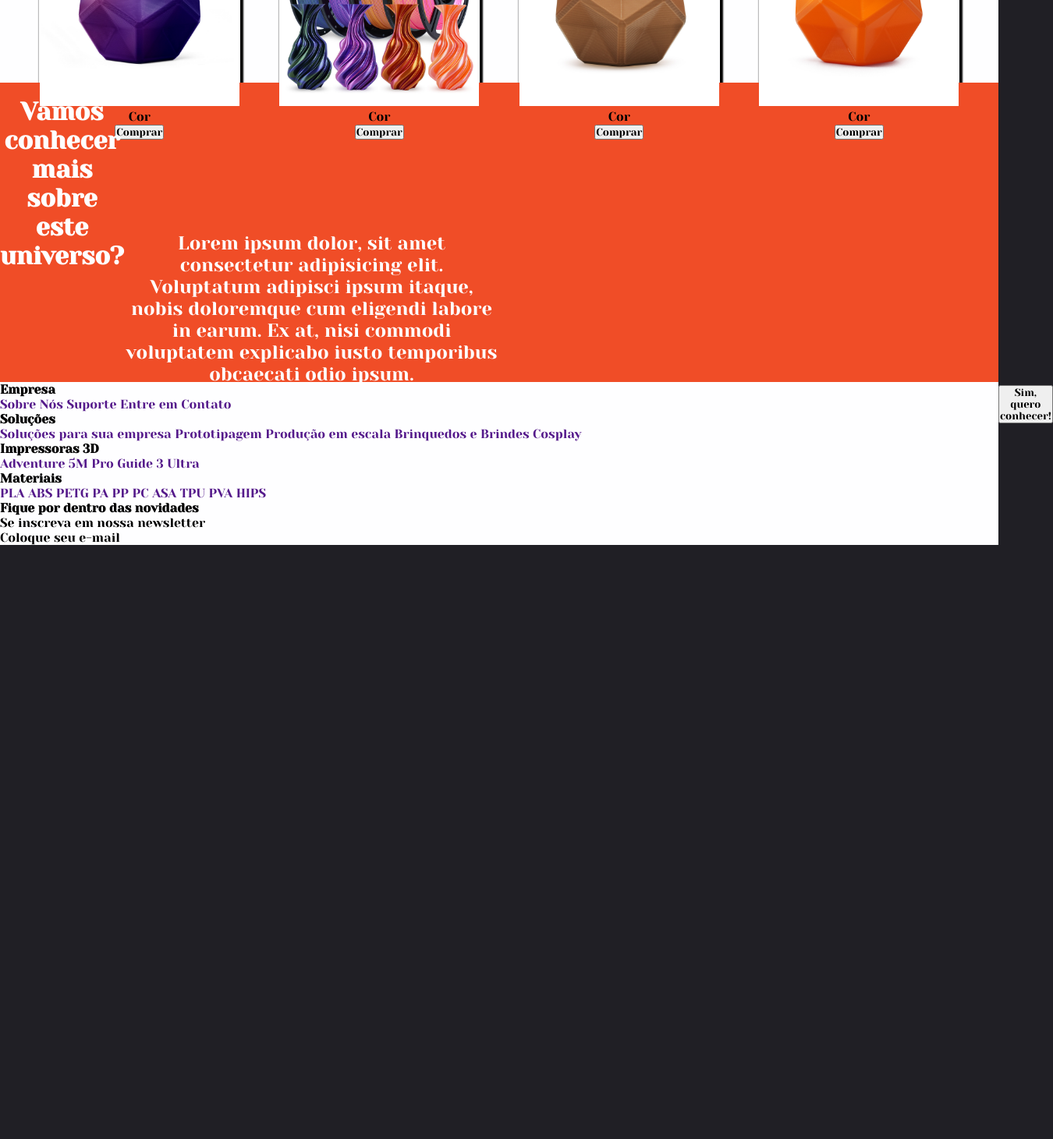
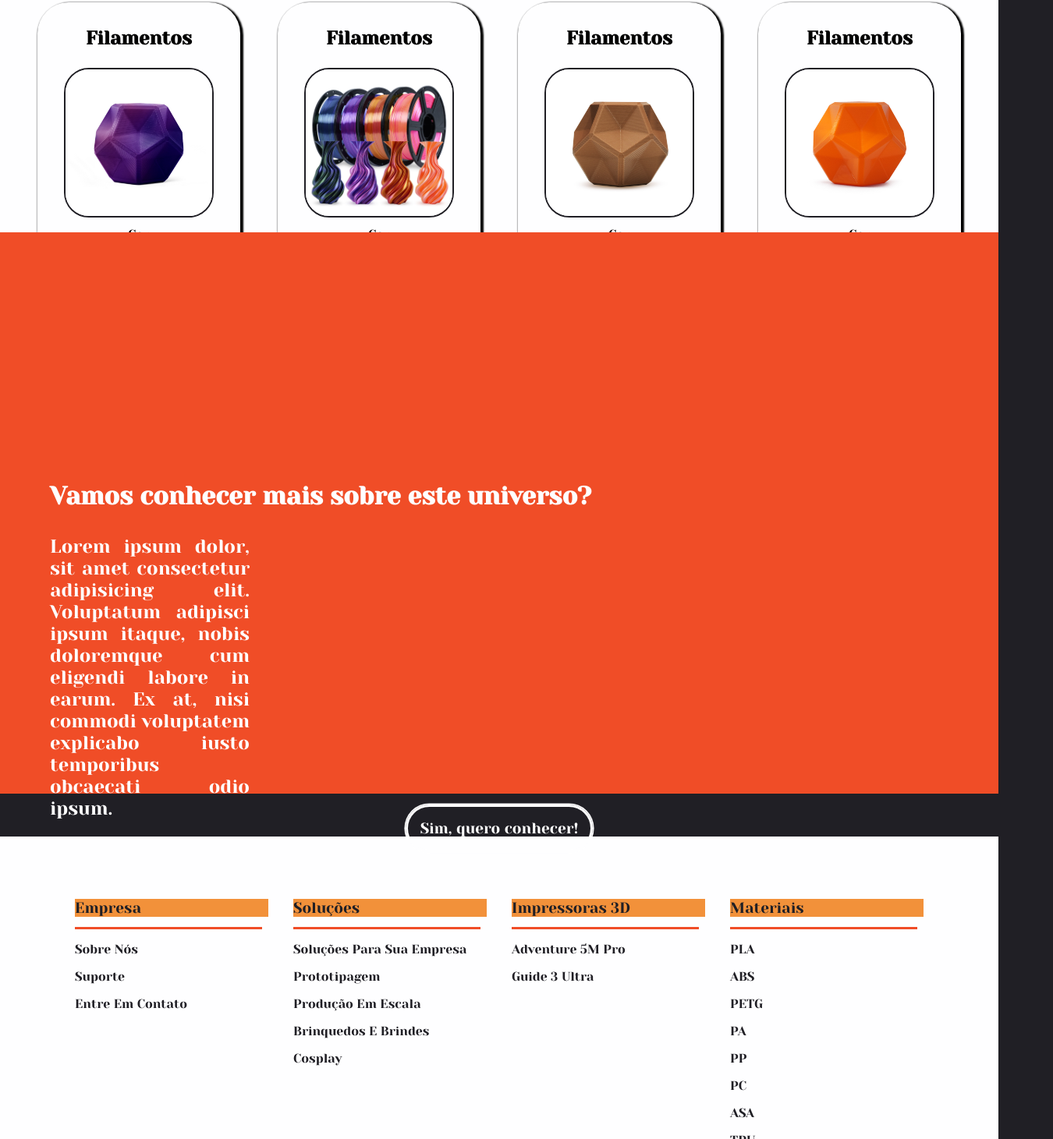
Before and after one commit to satoanthony/online-shop, a plain HTML site: page homepage.html in a window 1280 px wide. Shown: the part 2108-3569 px from the top of the page at 78% size, 1350 px wide, since content can reach past the window. Before the commit the page ends 2807 px from the top, so only its background shows below. Drawn offline with Linux system fonts and the light colour scheme.

Commit message:
HTML CSS
HTML
Corrected button tags to anchor tags
Corrected footer table tags to list tags

CSS
Corrected tags for buttons to anchors in all sections

added further stylization to:
product conteiner section
text banner section

added stylization for footer section

```diff
--- a/homepage.html
+++ b/homepage.html
@@ -55,29 +55,25 @@
     <!----------------Mini-Hero Banners---------------->
     <section class="mini-hero" id="mini-hero">
       <div class="mini-banner">
-        <button>Adventure 5M Pro</button>
+        <a href="#">Adventure 5M Pro</a>
         <img src="/assets/home/6.jpg" alt="" class="img-card" />
       </div>
       <div class="mini-banner">
-        <button>Guider 3 Ultra</button>
+        <a href="#">Guider 3 Ultra</a>
         <img src="/assets/home/0.png" alt="" class="img-card" />
       </div>
     </section>
     <!----------------Loja de Acessórios---------------->
     <section class="product-conteiner" id="product-conteiner">
-      <h2>Materiais para Impressão 3D</h2>
+      <div class="title-section"><h2>Materiais para Impressão 3D</h2></div>
       <table>
-        <th>1</th>
-        <th>2</th>
-        <th>3</th>
-        <th>4</th>
         <tr>
           <td>
             <div class="acessorios">
               <h2>Filamentos</h2>
               <img src="/assets/home/f1.jpg" alt="" />
               <p>Cor</p>
-              <button>Comprar</button>
+              <a href="#">Comprar</a>
             </div>
           </td>
           <td>
@@ -85,7 +81,7 @@
               <h2>Filamentos</h2>
               <img src="/assets/home/f2.jpg" alt="" />
               <p>Cor</p>
-              <button>Comprar</button>
+              <a href="#">Comprar</a>
             </div>
           </td>
           <td>
@@ -93,7 +89,7 @@
               <h2>Filamentos</h2>
               <img src="/assets/home/f3.jpg" alt="" />
               <p>Cor</p>
-              <button>Comprar</button>
+              <a href="#">Comprar</a>
             </div>
           </td>
           <td>
@@ -101,7 +97,7 @@
               <h2>Filamentos</h2>
               <img src="/assets/home/f4.jpg" alt="" />
               <p>Cor</p>
-              <button>Comprar</button>
+              <a href="#">Comprar</a>
             </div>
           </td>
         </tr>
@@ -111,7 +107,7 @@
               <h2>Filamentos</h2>
               <img src="/assets/home/f5.jpg" alt="" />
               <p>Cor</p>
-              <button>Comprar</button>
+              <a href="#">Comprar</a>
             </div>
           </td>
           <td>
@@ -119,7 +115,7 @@
               <h2>Filamentos</h2>
               <img src="/assets/home/f6.jpg" alt="" />
               <p>Cor</p>
-              <button>Comprar</button>
+              <a href="#">Comprar</a>
             </div>
           </td>
           <td>
@@ -127,7 +123,7 @@
               <h2>Filamentos</h2>
               <img src="/assets/home/f7.jpg" alt="" />
               <p>Cor</p>
-              <button>Comprar</button>
+              <a href="#">Comprar</a>
             </div>
           </td>
           <td>
@@ -135,7 +131,7 @@
               <h2>Filamentos</h2>
               <img src="/assets/home/f8.jpg" alt="" />
               <p>Cor</p>
-              <button>Comprar</button>
+              <a href="#">Comprar</a>
             </div>
           </td>
         </tr>
@@ -152,37 +148,62 @@
           odio ipsum.
         </p>
       </div>
-      <button>Sim, quero conhecer!</button>
+      <a href="#">Sim, quero conhecer!</a>
     </section>
     <!----------------Footer---------------->
     <footer>
-      <h4>Empresa</h4>
-      <a href="">Sobre Nós</a>
-      <a href="">Suporte</a>
-      <a href="">Entre em Contato</a>
-      <h4>Soluções</h4>
-      <a href="">Soluções para sua empresa</a>
-      <a href="">Prototipagem</a>
-      <a href="">Produção em escala</a>
-      <a href="">Brinquedos e Brindes</a>
-      <a href="">Cosplay</a>
-      <h4>Impressoras 3D</h4>
-      <a href="">Adventure 5M Pro</a>
-      <a href="">Guide 3 Ultra</a>
-      <h4>Materiais</h4>
-      <a href="">PLA</a>
-      <a href="">ABS</a>
-      <a href="">PETG</a>
-      <a href="">PA</a>
-      <a href="">PP</a>
-      <a href="">PC</a>
-      <a href="">ASA</a>
-      <a href="">TPU</a>
-      <a href="">PVA</a>
-      <a href="">HIPS</a>
-      <h4>Fique por dentro das novidades</h4>
-      <p>Se inscreva em nossa newsletter</p>
-      <form action="">Coloque seu e-mail</form>
+      <div class="row">
+        <div class="footer-col">
+          <h4>Empresa</h4>
+          <ul>
+            <li><a href="">Sobre Nós</a></li>
+            <li><a href="">Suporte</a></li>
+            <li><a href="">Entre em Contato</a></li>
+          </ul>
+        </div>
+        <div class="footer-col">
+          <h4>Soluções</h4>
+          <ul>
+            <li><a href="">Soluções para sua empresa</a></li>
+            <li><a href="">Prototipagem</a></li>
+            <li><a href="">Produção em escala</a></li>
+            <li><a href="">Brinquedos e Brindes</a></li>
+            <li><a href="">Cosplay</a></li>
+          </ul>
+        </div>
+        <div class="footer-col">
+          <h4>Impressoras 3D</h4>
+          <ul>
+            <li><a href="">Adventure 5M Pro</a></li>
+            <li><a href="">Guide 3 Ultra</a></li>
+          </ul>
+        </div>
+        <div class="footer-col">
+          <h4>Materiais</h4>
+          <ul>
+            <li><a href="">PLA</a></li>
+            <li><a href="">ABS</a></li>
+            <li><a href="">PETG</a></li>
+            <li><a href="">PA</a></li>
+            <li><a href="">PP</a></li>
+            <li><a href="">PC</a></li>
+            <li><a href="">ASA</a></li>
+            <li><a href="">TPU</a></li>
+            <li><a href="">PVA</a></li>
+            <li><a href="">HIPS</a></li>
+          </ul>
+        </div>
+        <div class="footer-col">
+          <h4>Fique por dentro de todas as novidades</h4>
+          <label for="email">Se inscreva em nosso newsletter</label>
+          <input
+            type="email"
+            id="email"
+            name="email"
+            placeholder="your@email.here"
+          />
+        </div>
+      </div>
     </footer>
   </body>
 </html>
--- a/styles.css
+++ b/styles.css
@@ -182,7 +182,7 @@ header {
   height: 87vh;
 }
 
-.mini-banner button {
+.mini-banner a {
   position: absolute;
   display: flex;
   align-items: center;
@@ -195,56 +195,173 @@ header {
   color: var(--main-sec-color);
   font-size: 2rem;
   padding: 2rem;
-  box-shadow: 0px 0px 5px 5px var(--main-color);
+
   z-index: 3;
 }
 
+.mini-banner a:hover {
+  box-shadow: 0px 0px 5px 5px var(--main-color);
+}
+
 /*------------------------------Loja de acessórios------------------------------*/
+.product-conteiner {
+  height: 110vh;
+}
+
 .product-conteiner table {
-  margin-top: 2rem;
   width: 100%;
   border-collapse: separate;
-  border-spacing: 50px 20px;
+  border-spacing: 3rem;
 }
 .product-conteiner img {
-  height: 16rem;
+  height: 12rem;
+  border: 2px solid var(--main-dk-color);
+  margin: 0.3rem;
+  border-radius: 2rem;
+  transition: transform 0.3s ease-in-out;
+}
+
+.product-conteiner img:hover {
+  transform: scale(1.2);
 }
 
 .product-conteiner td {
   box-shadow: 2px 2px 2px 2px black;
   border-radius: 40px;
+  height: 27rem;
+  padding-bottom: 2rem;
+}
+
+.product-conteiner h2 {
+  margin-top: 2rem;
+  margin-bottom: 1.2rem;
+}
+
+.product-conteiner p {
+  margin-top: 0.2rem;
+  margin-bottom: 2rem;
+}
+
+.product-conteiner a {
+  border-style: solid;
+  border-color: var(--main-sec-color);
+  background-color: transparent;
+  border-radius: 4rem;
+  color: var(--main-sec-color);
+  font-size: 1.2rem;
+  padding: 0.5rem;
+}
+
+.product-conteiner a:hover {
+  color: var(--main-color);
+  border-color: var(--main-color);
+  box-shadow: 0px 0px 5px 5px var(--main-color);
+}
+
+.acessorios {
+  margin-bottom: 3rem;
 }
 
 /*------------------------------Text Banner------------------------------*/
 .text-banner {
-  background-color: var(--main-color);
+  display: inline-block;
+  background-color: #f04d27;
   color: var(--main-wh-color);
-  height: 30vw;
-
-}
-
-.text{
-  display: flex;
-  justify-content: left;
-  margin-right: 40rem;
+  height: 90vh;
 }
 
 .text h2 {
-  margin-top: 3%;
+  text-align: left;
   font-size: 2rem;
+  margin-top: 20rem;
+  margin-left: 4rem;
 }
 
 .text p {
-  margin-top: 30%;
+  text-align: justify;
   font-size: 1.5rem;
+  margin-right: 50rem;
+  margin-left: 4rem;
+  margin-top: 2rem;
+  padding-right: 10rem;
 }
 
-.text-banner button {
-  margin-top: 0;
-  margin-left: 80rem;
+.text-banner a {
+  padding-top: 100rem;
+  border-style: solid;
+  background-color: transparent;
+  border-radius: 4rem;
+  color: var(--main-wh-color);
+  font-size: 1.2rem;
+  padding: 1rem;
+  box-shadow: 0rem 0rem 0rem 0.1rem var(--main-wh-color);
 }
 
 /*------------------------------Text Banner------------------------------*/
 footer {
   background-color: var(--main-wh-color);
+  padding: 5rem;
 }
+
+footer table {
+  display: flex;
+  justify-content: center;
+  align-items: center;
+  border-collapse: separate;
+  border-spacing: 50px 20px;
+}
+
+.row {
+  display: flex;
+  flex-wrap: wrap;
+}
+
+ul {
+  list-style: none;
+}
+
+.footer-col {
+  width: 25%;
+  padding: 0 1rem;
+}
+
+.footer-col h4 {
+  font-size: 1.2rem;
+  color: var(--main-dk-color);
+  text-transform: capitalize;
+  margin-bottom: 2rem;
+  font-weight: 500;
+  position: relative;
+  background-color: var(--main-sec-color);
+}
+
+.footer-col h4::before {
+  content: "";
+  position: absolute;
+  left: 0;
+  bottom: -1rem;
+  background-color: var(--main-color);
+  height: 0.2rem;
+  box-sizing: border-box;
+  width: 15rem;
+}
+
+.footer-col ul li:not(:last-child) {
+  margin-bottom: 1rem;
+}
+
+.footer-col ul li a {
+  font-size: 1rem;
+  text-transform: capitalize;
+  color: var(--main-wh-color);
+  text-decoration: none;
+  font-weight: 300;
+  color: var(--main-dk-color);
+  display: block;
+  transition: 0.2s ease-in-out;
+}
+
+.footer-col ul li a:hover {
+  color: var(--main-color);
+  padding-left: 0.5rem;
+}
```
